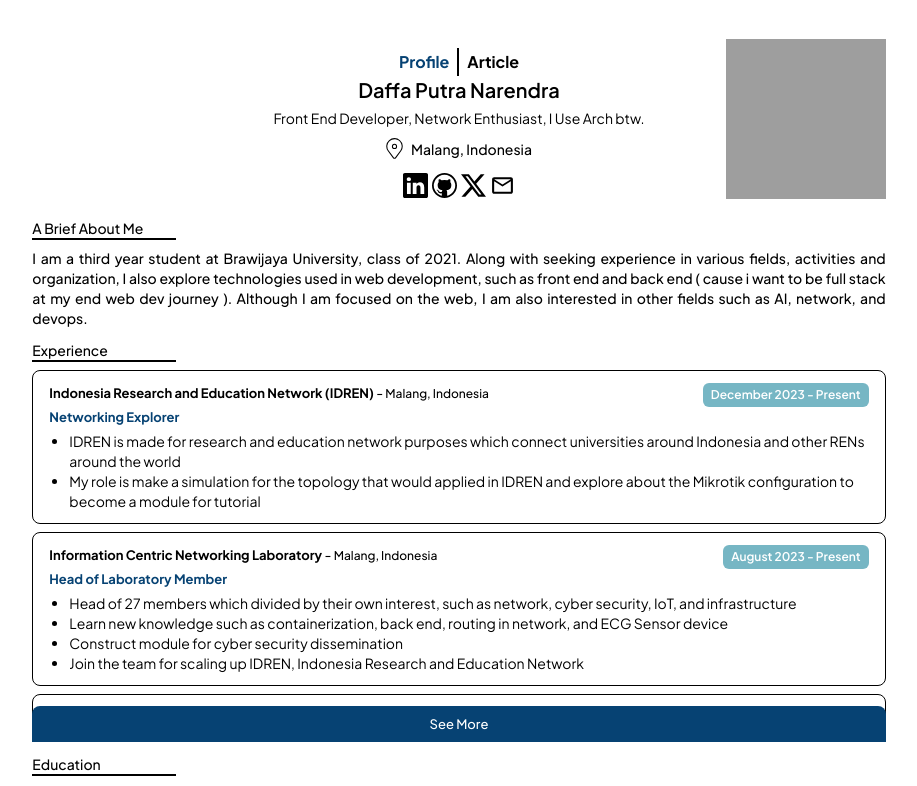
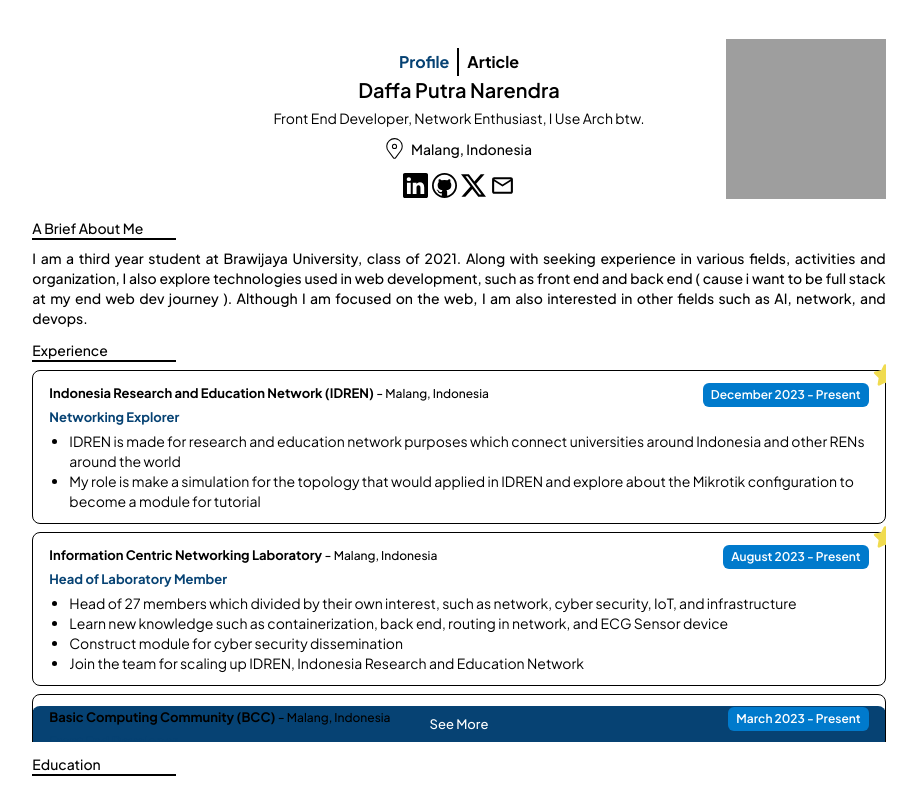
Before and after one commit to Daffadon/profile, a Next.js app: page / in a window 1280 px wide. Shown: the top 786 px of the page, without its empty margins (181-1098 px from the left). Built offline with nearby package versions, Linux system fonts and the light colour scheme; grey boxes are pictures that could not be loaded.

Commit message:
UI: add new experience & favorite star (#10)

```diff
--- a/components/card/ExperienceCard.tsx
+++ b/components/card/ExperienceCard.tsx
@@ -1,16 +1,17 @@
 import { ExperienceCardProps } from "@/data/dto/mainProps";
 import { FC } from "react";
+import { FaStar } from "react-icons/fa";
 
 const ExperienceCard: FC<ExperienceCardProps> = ({ experience }) => {
   return (
-    <div className="border-[1.5px] py-3 px-4 border-black rounded-lg text-sm hover:scale-[99%] duration-300 z-10 cursor-default">
+    <div className="border-[1.5px] py-3 px-4 border-black rounded-lg text-sm hover:scale-[99%] duration-300 z-10 cursor-default relative">
       <div className="flex flex-col md:flex-row justify-between">
         <p className="text-center md:text-left">
           <span className="font-bold">{experience.title}</span> -{" "}
           <span className="text-xs">{experience.place}</span>
         </p>
         <div className="flex justify-center items-center">
-          <p className="text-xs bg-blue-smoky text-white font-semibold px-2 py-1 rounded-md w-max my-1 md:my-0">
+          <p className="text-xs bg-blue-ts text-white font-semibold px-2 py-1 rounded-md w-max my-1 md:my-0">
             {experience.date}{" "}
             {`${experience.until ? `- ${experience.until}` : ""}`}
           </p>
@@ -28,6 +29,9 @@ const ExperienceCard: FC<ExperienceCardProps> = ({ experience }) => {
           );
         })}
       </ul>
+      {experience.favorite && (
+        <FaStar className="text-2xl absolute -right-3 -top-2 text-yellow-js" />
+      )}
     </div>
   );
 };
--- a/data/dto/mainProps.ts
+++ b/data/dto/mainProps.ts
@@ -10,6 +10,7 @@ export interface ExperienceCardProps {
     until: string;
     role: string;
     description: string[];
+    favorite?: boolean;
   };
 }
 
--- a/data/pages/main/section/experience.ts
+++ b/data/pages/main/section/experience.ts
@@ -10,6 +10,7 @@ export const experiencesData = [
       "IDREN is made for research and education network purposes which connect universities around Indonesia and other RENs around the world",
       "My role is make a simulation for the topology that would applied in IDREN and explore about the Mikrotik configuration to become a module for tutorial",
     ],
+    favorite: true,
   },
   {
     title: "Information Centric Networking Laboratory",
@@ -24,6 +25,7 @@ export const experiencesData = [
       "Construct module for cyber security dissemination",
       "Join the team for scaling up IDREN, Indonesia Research and Education Network",
     ],
+    favorite: true,
   },
   {
     title: "Basic Computing Community (BCC)",
@@ -38,6 +40,19 @@ export const experiencesData = [
     ],
   },
   {
+    title: "APIE Camp 2024",
+    image: "",
+    place: "Penang, Malaysia",
+    date: "Febryary 2024",
+    until: "March 2024",
+    role: "Participant",
+    description: [
+      "APIE program is a program that help university students and young people in the Asia Pacific region looking to improve their employability potential and build the network engineering and operation skills needed to meet the global demand for Internet engineers in industry and academia, including research and education networks (REN).",
+      "As one of the participants, i and my friends as a group learn how to deploy the internet, virtualization using proxmox in the server, DNS setup, cloud with AWS, and basic knowlodge of network security",
+    ],
+    favorite: true,
+  },
+  {
     title: "Evidence Based Approach (EBA) Hokkaido Fieldwork 2023",
     image: "",
     place: "Tokyo/Hokkaido, Japan",
@@ -49,6 +64,7 @@ export const experiencesData = [
       "I’m participating in the Hokkaido Fieldwork that has a focus on environment, diversity, and other field issues.",
       "The result is my perspective and my solution for the similar issue in Indonesia reflected what I got from Hokkaido indigenous people, Ainu.",
     ],
+    favorite: true,
   },
   {
     title: "Gemastik XVI",
```
